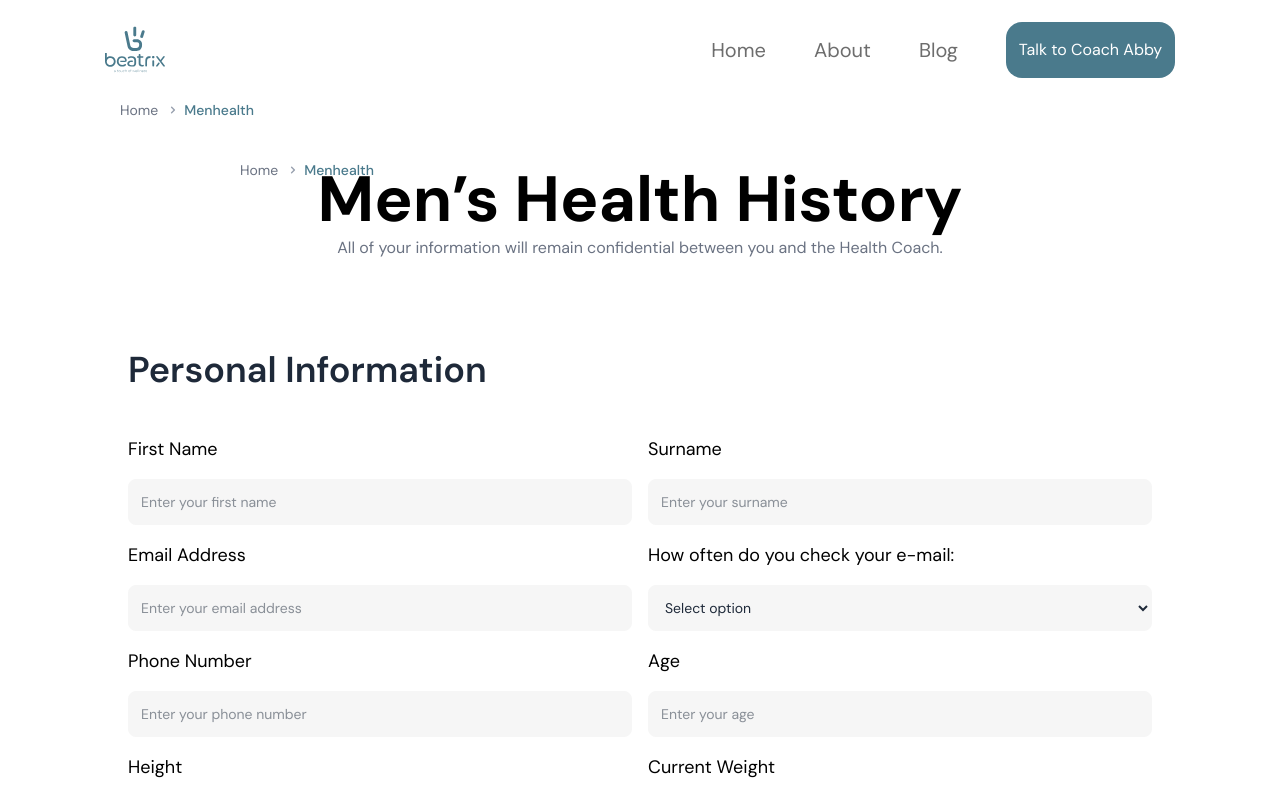
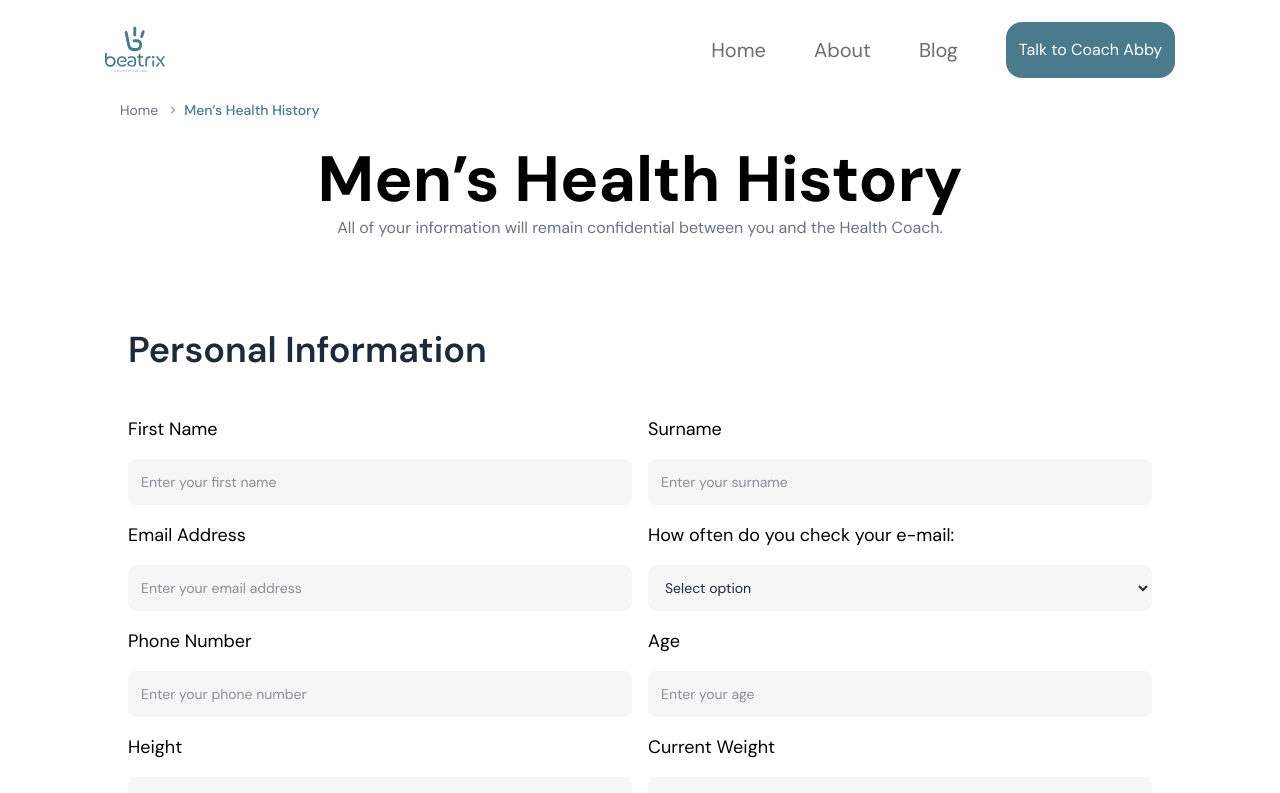
Before and after one commit to AfubeAngel/Beatrix-website, a Next.js app: page /menhealth in a window 1280 px wide. Shown: the top 793 px of the page. Built offline with nearby package versions, Linux system fonts and the light colour scheme.

Commit message:
add the nav breadcrumbs

```diff
--- a/pages/_app.tsx
+++ b/pages/_app.tsx
@@ -3,6 +3,9 @@ import type { AppProps } from "next/app";
 import Footer from "./components/Footer";
 import { DM_Sans } from 'next/font/google';
 import '../styles/globals.css';
+import { useEffect } from "react";
+import { useRouter } from "next/router";
+import { useNavigationStore } from "../stores/useNavigationStore";
 
 const dMSans = DM_Sans({
   subsets: ['latin'],
@@ -10,13 +13,31 @@ const dMSans = DM_Sans({
   variable: '--font-dm-sans',
 });
 
-export default function App({ Component, pageProps }: AppProps) {
+
+export default function MyApp({ Component, pageProps }: AppProps) {
+  const router = useRouter();
+  const setRoute = useNavigationStore((s) => s.setRoute);
+
+  useEffect(() => {
+    // Initial load
+    setRoute(router.pathname);
+
+    const handleRouteChange = (url: string) => {
+      setRoute(url);
+    };
+
+    router.events.on("routeChangeComplete", handleRouteChange);
+    return () => {
+      router.events.off("routeChangeComplete", handleRouteChange);
+    };
+
+    // eslint-disable-next-line react-hooks/exhaustive-deps
+  }, []);
+
   return (
-    <>
-      <div className={dMSans.variable} >
-        <Component {...pageProps} />
-        <Footer />
-      </div>
-    </>
+    <div className={dMSans.variable}>
+      <Component {...pageProps} />
+      <Footer />
+    </div>
   );
 }
--- a/pages/components/forms/breadcrumbs.tsx
+++ b/pages/components/forms/breadcrumbs.tsx
@@ -1,53 +1,46 @@
 import Link from "next/link";
-import { usePathname } from "next/navigation";
+import { useNavigationStore } from "@/stores/useNavigationStore";
 import { HiChevronRight } from "react-icons/hi";
 
+const LABELS: Record<string, string> = {
+  "/": "Home",
+  "/about": "About",
+  "/services": "Services",
+  "/blog": "Blog",
+  "/contact": "Contact",
+  "/consultation": "Book A Consultation",
+  "/firstconsultation": "First Time Consultation",
+  "/womenhealth": "Women’s Health History",
+  "/menhealth": "Men’s Health History",
+  "/followup": "Follow-Up Consultation (Revisit)",
+};
+
 export default function Breadcrumbs() {
-  const pathname = usePathname();
+  const previous = useNavigationStore((s) => s.previousRoute);
+  const current = useNavigationStore((s) => s.currentRoute);
 
-  // split path and filter empty items
-  const segments = pathname.split("/").filter(Boolean);
-
-  const formatLabel = (str: string) =>
-    str
-      .replace(/-/g, " ")
-      .replace(/\b\w/g, (c) => c.toUpperCase()); // Capitalize each word
-
-  const buildHref = (index: number) =>
-    "/" + segments.slice(0, index + 1).join("/");
+  // Narrow to a string before using as index
+  const currentLabel = current ? LABELS[current] ?? current : "";
+  const previousLabel = previous && previous !== "/" ? LABELS[previous] ?? previous : "";
 
   return (
     <nav className="flex items-center px-4 lg:px-[120px] space-x-1 text-sm text-gray-500">
-      {/* Home Link */}
-      <Link href="/" className="hover:text-gray-700">
-        Home
-      </Link>
-      {segments.length > 0 && (
-        <HiChevronRight className="mx-1 text-gray-400" />
+      <Link href="/">Home</Link>
+
+      {previous && previous !== "/" && (
+        <>
+          <HiChevronRight className="mx-1 text-gray-400" />
+          <Link href={previous}>{previousLabel}</Link>
+        </>
       )}
 
-      {segments.map((segment, index) => {
-        const isLast = index === segments.length - 1;
-        const href = buildHref(index);
+      <HiChevronRight className="mx-1 text-gray-400" />
 
-        return (
-          <span key={index} className="flex items-center">
-            {!isLast ? (
-              <Link href={href} className="hover:text-gray-700">
-                {formatLabel(segment)}
-              </Link>
-            ) : (
-              <span className="text-[#4A7A8C] font-medium">
-                {formatLabel(segment)}
-              </span>
-            )}
-
-            {!isLast && (
-              <HiChevronRight className="mx-1 text-gray-400" />
-            )}
-          </span>
-        );
-      })}
+      {currentLabel ? (
+        <span className="text-[#4A7A8C] font-medium">{currentLabel}</span>
+      ) : (
+        <span className="text-[#4A7A8C] font-medium">—</span> // optional fallback
+      )}
     </nav>
   );
 }
--- a/pages/menhealth.tsx
+++ b/pages/menhealth.tsx
@@ -76,7 +76,6 @@ export default function MenHealthForm() {
       <Navbar />
       <Breadcrumbs />
       <div className="max-w-7xl mx-auto px-4 py-10 lg:px-[120px] ">
-        <Breadcrumbs/>
         <h1 className="text-[36px] lg:text-[64px] font-bold text-center leading-10 mb-4">
           Men’s Health History
         </h1>
--- /dev/null
+++ b/stores/useNavigationStore.ts
@@ -0,0 +1,17 @@
+import { create } from "zustand";
+
+interface NavState {
+  previousRoute: string | null;
+  currentRoute: string | null;
+  setRoute: (route: string) => void;
+}
+
+export const useNavigationStore = create<NavState>((set, get) => ({
+  previousRoute: null,
+  currentRoute: null,
+  setRoute: (route) =>
+    set({
+      previousRoute: get().currentRoute,
+      currentRoute: route,
+    }),
+}));
```
